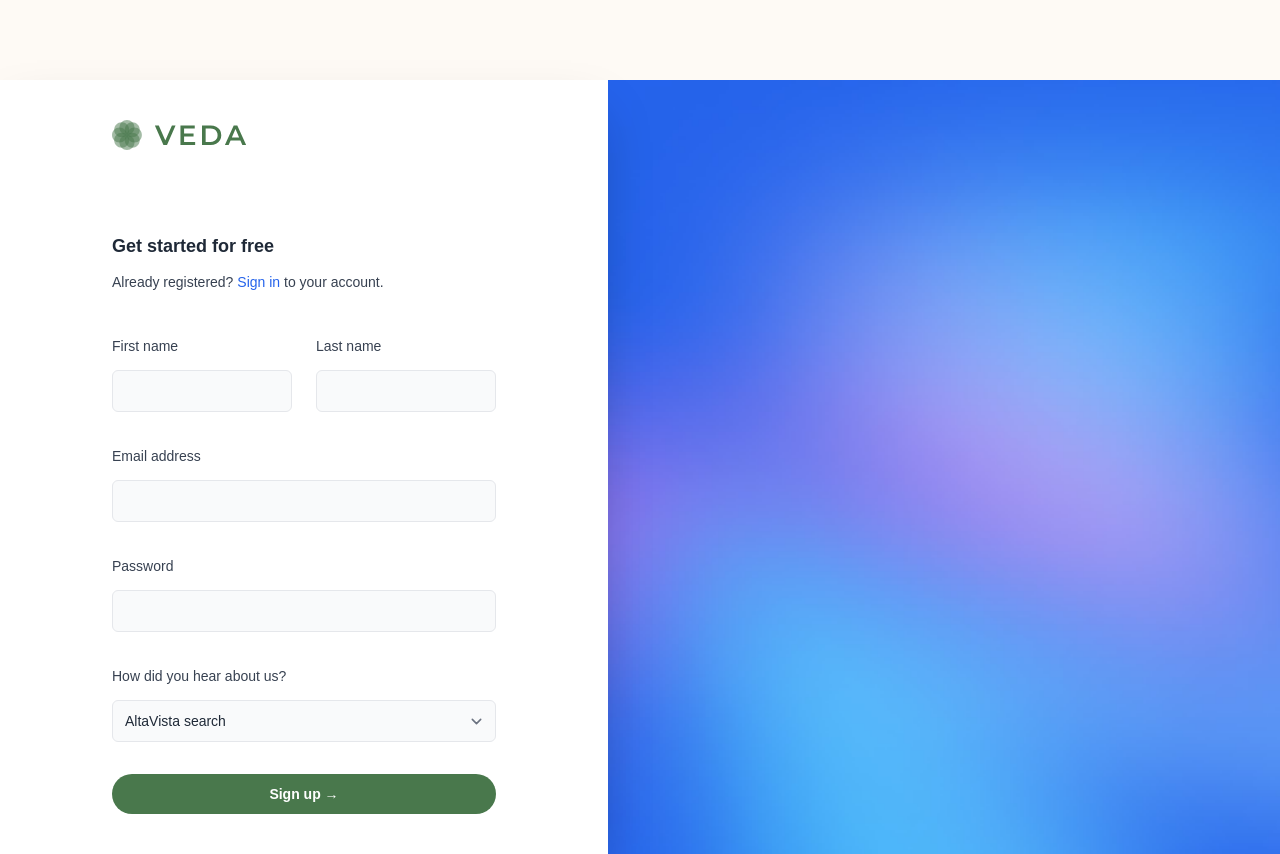
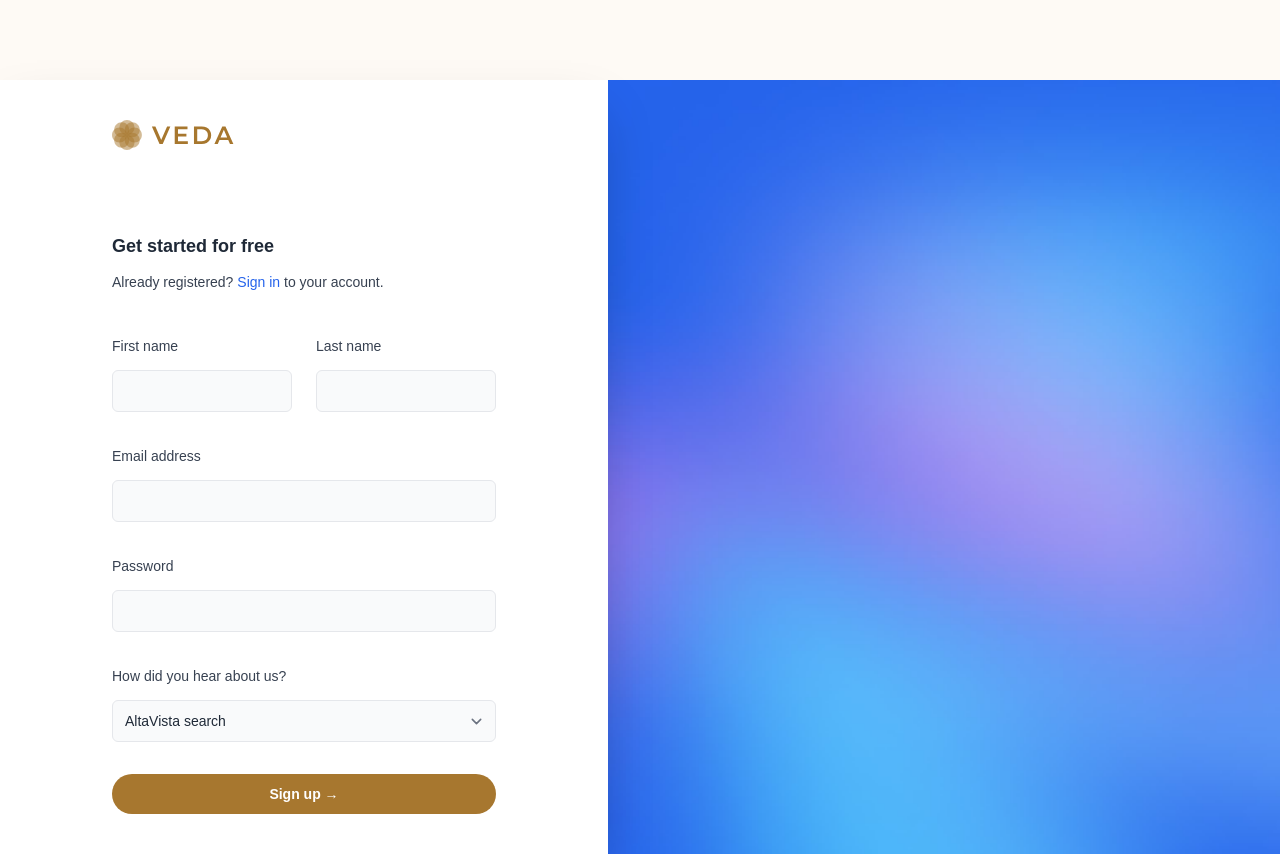
Before and after one commit to sasha-astiadi/www_maison_noire, a Next.js app: page /register in a window 1280 px wide. Built offline with nearby package versions, Linux system fonts and the light colour scheme.

Commit message:
add veda logos

```diff
--- a/src/components/Button.jsx
+++ b/src/components/Button.jsx
@@ -12,7 +12,7 @@ const variantStyles = {
   solid: {
     slate:
       'bg-gold-900 text-white hover:bg-gold-800 hover:text-slate-100 active:bg-gold-800 active:text-gold-300 focus-visible:outline-gold-900',
-    blue: 'bg-[#49784C] text-white hover:text-slate-100 hover:bg-[#3a5f3d] active:bg-[#2d4730] active:text-slate-100 focus-visible:outline-[#49784C]',
+    blue: 'bg-gold-600 text-white hover:text-slate-100 hover:bg-gold-500 active:bg-gold-800 active:text-slate-100 focus-visible:outline-gold-600',
     white:
       'bg-white text-slate-100 hover:bg-gold-50 active:bg-gold-200 active:text-slate-100 focus-visible:outline-white',
   },
--- a/src/components/CallToAction.jsx
+++ b/src/components/CallToAction.jsx
@@ -3,7 +3,7 @@ import Image from 'next/image'
 import { Button } from '@/components/Button'
 import { Container } from '@/components/Container'
 import backgroundImage from '@/images/background-call-to-action.jpg'
-import logoVeda from '@/images/logos/veda.svg'
+import logoVeda2 from '@/images/logos/veda_icon2.svg'
 
 export function CallToAction() {
   return (
@@ -27,7 +27,7 @@ export function CallToAction() {
         >
           {[
             [
-              { name: 'veda', logo: logoVeda },
+              { name: 'veda', logo: logoVeda2 },
             ],
           ].map((group, groupIndex) => (
             <li key={groupIndex}>
@@ -47,7 +47,7 @@ export function CallToAction() {
           <h2 className="font-display lg:text-3xl text-xl tracking-tight text-white pt-4 lg:pt-6">
           VEDA provides an unparalleled cruise experience on the Nile, blending authenticity with sophistication. Enjoy private journeys featuring organic cuisine, hollistic activities, and a dedicated, warm-hearted crew.
           </h2>
-          <p className="mt-4 text-xl lg:text-2xl italic tracking-tight text-gold-200">
+          <p className="mt-4 text-xl lg:text-2xl italic tracking-tight text-gold-100">
           Discover a cruise like no other with us on the Nile.
           </p>
         </div>
--- a/src/components/CallToAction3.jsx
+++ b/src/components/CallToAction3.jsx
@@ -3,7 +3,7 @@ import Image from 'next/image'
 import { Button } from '@/components/Button'
 import { Container } from '@/components/Container'
 import backgroundImage from '@/images/background-call-to-action4.png'
-import logoVeda from '@/images/logos/veda_logo.svg'
+import logoVeda from '@/images/logos/veda_logo2.svg'
 
 export function CallToAction3() {
   return (
@@ -33,7 +33,7 @@ export function CallToAction3() {
             <li key={groupIndex}>
               <ul
                 role="list"
-                className="flex flex-col items-center gap-y-2 sm:flex-row sm:gap-x-12 sm:gap-y-0"
+                className="flex flex-col items-center gap-y-2 sm:flex-row sm:gap-x-12 sm:gap-y-0 "
               >
                 {group.map((company) => (
                   <li key={company.name} className="flex">
--- a/src/components/Header.jsx
+++ b/src/components/Header.jsx
@@ -60,7 +60,7 @@ function MobileNavigation() {
       </PopoverButton>
       <PopoverBackdrop
         transition
-        className="fixed inset-0 bg-slate-300/50 duration-150 data-[closed]:opacity-0 data-[enter]:ease-out data-[leave]:ease-in"
+        className="fixed inset-0 bg-slate-50/50 duration-150 data-[closed]:opacity-0 data-[enter]:ease-out data-[leave]:ease-in"
       />
       <PopoverPanel
         transition
@@ -81,7 +81,7 @@ function MobileNavigation() {
 
 export function Header() {
   return (
-    <header className="fixed top-0 left-0 right-0 z-50 bg-black/30 backdrop-blur-sm py-4">
+    <header className="fixed top-0 left-0 right-0 z-50 bg-black/20 backdrop-blur-sm py-4">
       <Container>
         <nav className="relative z-50 flex justify-between">
           <div className="flex items-center md:gap-x-12">
--- a/src/components/Hero.jsx
+++ b/src/components/Hero.jsx
@@ -43,7 +43,7 @@ export function Hero() {
           <span className="relative">REIMAGINED</span>
         </span>{' '}
       </h1>
-      <p className="relative z-10 mx-auto mt-6 max-w-2xl lg:text-xl text-sm tracking-wide font-normal text-slate-300">
+      <p className="relative z-10 mx-auto mt-6 max-w-2xl lg:text-xl text-sm tracking-wide font-normal text-slate-100">
       Discover ancient Egypt and feel its special energies across the enchanting Nile river with our sophisticated cruises, boat rentals, healing packages, corporate retreats, private holidays, & more.
       </p>
       <div className="relative z-10 mt-10 mb-96 lg:mb-40 lg:py-2 xs:mb-20 flex justify-center gap-x-6 relative z-10">
@@ -59,8 +59,8 @@ export function Hero() {
 
       {/* SECOND SECTION */}
 
-      <div className="relative z-10 lg:pt-10">
-        <p className="font-display text-large lg:text-2xl font-semibold italic text-slate-900">
+      <div className="relative z-10 pt-10">
+        <p className="mt-10 font-display text-large lg:text-2xl font-semibold italic text-slate-900">
           As seen and featured on
         </p>
         <ul
--- a/src/components/Logo.jsx
+++ b/src/components/Logo.jsx
@@ -3,10 +3,10 @@ import * as React from "react";
 const SvgIcon = (props) => (
   <svg
     xmlns="http://www.w3.org/2000/svg"
-    width="135"
+    width="122"
     height="30"
     fill="none"
-    viewBox="0 0 135 30"
+    viewBox="0 0 122 30"
   >
     <mask
       id="a"
@@ -19,7 +19,7 @@ const SvgIcon = (props) => (
     >
       <path fill="#fff" d="M29.926 0H0v30h29.926z"></path>
     </mask>
-    <g fill="#48774B" fillOpacity="0.5" mask="url(#a)">
+    <g fill="#A7772E" fillOpacity="0.5" mask="url(#a)">
       <path d="M14.963 15c4.132 0 7.482-3.358 7.482-7.5S19.095 0 14.963 0 7.481 3.358 7.481 7.5s3.35 7.5 7.482 7.5"></path>
       <path d="M7.482 22.5c4.132 0 7.481-3.358 7.481-7.5s-3.35-7.5-7.481-7.5S0 10.858 0 15s3.35 7.5 7.482 7.5"></path>
       <path d="M22.444 22.5c4.132 0 7.482-3.358 7.482-7.5s-3.35-7.5-7.482-7.5-7.481 3.358-7.481 7.5 3.35 7.5 7.481 7.5"></path>
@@ -30,8 +30,8 @@ const SvgIcon = (props) => (
       <path d="M20.253 17.197c4.132 0 7.482-3.358 7.482-7.5s-3.35-7.5-7.482-7.5-7.482 3.358-7.482 7.5 3.35 7.5 7.482 7.5"></path>
     </g>
     <path
-      fill="#49784C"
-      d="M51.428 25 42.86 5.4h3.948l7.644 17.724h-2.268L59.912 5.4h3.64L55.012 25zm20.38-11.452h9.744v2.996h-9.744zm.28 8.4h11.06V25h-14.7V5.4h14.308v3.052H72.088zM90.005 25V5.4h8.568q3.192 0 5.6 1.232t3.752 3.416 1.344 5.152q0 2.94-1.344 5.152-1.344 2.184-3.752 3.416T98.573 25zm3.64-3.08h4.76q2.212 0 3.808-.84 1.625-.84 2.492-2.352.897-1.512.896-3.528 0-2.044-.896-3.528-.867-1.512-2.492-2.352-1.596-.84-3.808-.84h-4.76zM112.893 25l8.82-19.6h3.584l8.848 19.6h-3.808l-7.588-17.668h1.456L116.645 25zm4.06-4.536.98-2.856h10.584l.98 2.856z"
+      fill="#A7772E"
+      d="m47.525 24-7.65-17.5H43.4l6.825 15.825H48.2L55.1 6.5h3.25L50.725 24zm18.196-10.225h8.7v2.675h-8.7zm.25 7.5h9.875V24H62.721V6.5h12.775v2.725h-9.525zM81.97 24V6.5h7.65q2.85 0 5 1.1t3.35 3.05 1.2 4.6q0 2.625-1.2 4.6-1.2 1.95-3.35 3.05t-5 1.1zm3.25-2.75h4.25q1.975 0 3.4-.75 1.45-.75 2.225-2.1.8-1.35.8-3.15 0-1.826-.8-3.15-.774-1.35-2.225-2.1-1.425-.75-3.4-.75h-4.25zM102.404 24l7.875-17.5h3.2l7.9 17.5h-3.4l-6.775-15.775h1.3L105.754 24zm3.625-4.05.875-2.55h9.45l.875 2.55z"
     ></path>
   </svg>
 );
```
Also changed, not shown: src/images/logos/veda_icon2.svg (added), src/images/logos/veda_logo2.svg (added).
